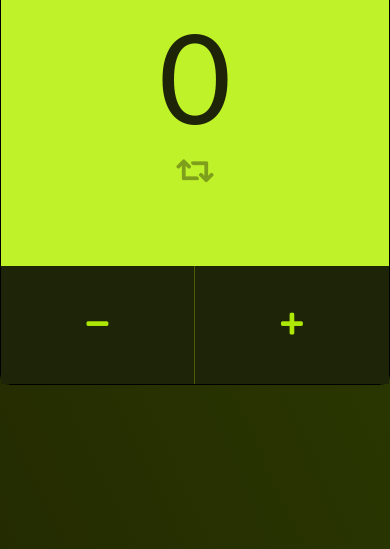
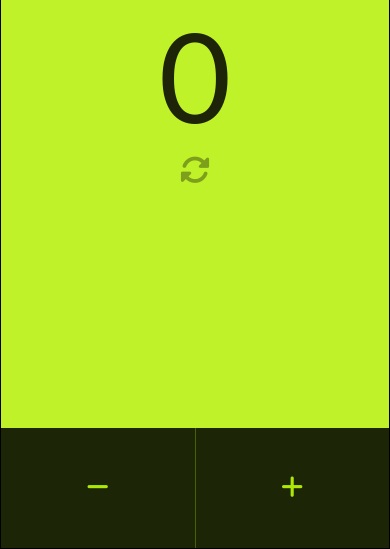
Before and after one commit to dklobucar7/fancyCounter-app, a plain HTML site: page index.html in a window 390 px wide. Shown: the part 295-844 px from the top of the page. Drawn offline with Linux system fonts and the light colour scheme; a small style sheet from the web is missing.

Commit message:
Added response
Response added.
Changed icon for restart.

```diff
--- a/index.html
+++ b/index.html
@@ -12,12 +12,13 @@
       integrity="sha512-rSWTr6dChYCbhpHaT1hg2tf4re2jUxBWTuZbujxKg96+T87KQJriMzBzW5aqcb8jmzBhhNSx4XYGA6/Y+ok1vQ=="
       crossorigin="anonymous"
     />
-    <!-- FONTAWESOME-ICONS -->
+    <!--FONT AWESOME-->
     <link
       rel="stylesheet"
-      href="https://cdnjs.cloudflare.com/ajax/libs/font-awesome/5.15.1/css/all.min.css"
-      integrity="sha512-+4zCK9k+qNFUR5X+cKL9EIR+ZOhtIloNl9GIKS57V1MyNsYpYcUrUeQc9vNfzsWfV28IaLL3i96P9sdNyeRssA=="
+      href="https://cdnjs.cloudflare.com/ajax/libs/font-awesome/6.5.0/css/all.min.css"
+      integrity="sha512-Avb2QiuDEEvB4bZJYdft2mNjVShBftLdPG8FJ0V7irTLQ8Uo0qcPxh4Plq7G5tGm0rU+1SPhVotteLpBERwTkw=="
       crossorigin="anonymous"
+      referrerpolicy="no-referrer"
     />
     <!--STYLE CSS-->
     <link rel="stylesheet" href="style.css" />
@@ -28,7 +29,7 @@
       <h1 class="app__name">Fancy <br />Counter</h1>
       <main class="app__main">
         <div class="app__counter">0</div>
-        <i class="fas fa-retweet app__icon"></i>
+        <i class="fas fa-sync-alt app__icon"></i>
       </main>
 
       <section class="button__group">
--- a/style.css
+++ b/style.css
@@ -114,6 +114,7 @@ a {
 
 .app__icon:hover {
     color: #000;
+    cursor: pointer;
 
 }
 
@@ -126,22 +127,24 @@ a {
 }
 
 .button__group{
-    background-color: #1E2408;
+    background-color: #1d2507;
     width: 100%;
-    height: 130px;
+    height: 120px;
     display: flex;
     justify-content: center;
+
 }
 
 .button {
     color: #ADE705;
     font-size: 50px;
-    width: 50%;
-    transition: all 0.8s;
+    flex:1;
+    transition: all 0.4s;
 }
 
 .button:hover {
-    background-color: #555A5B;
+    background-color: #212b06;
+    cursor: pointer;
 }
 
 .minus__button {
@@ -154,3 +157,28 @@ a {
     font-size: 25px;
     border-bottom-right-radius: 10px;
 }
+
+
+@media (max-width:500px) or (max-height:730px) {
+    .app__container {
+        width: 100%;
+        height: 100%;
+        border-radius: 0;
+    }
+
+    .app__main {
+        margin-top: auto;
+    }
+
+    .button__group {
+        margin-top: auto;
+    }
+    .minus__button {
+        border-bottom-left-radius: 0;
+    }
+
+    .plus__button {
+
+        border-bottom-right-radius: 0;
+    }
+}
```
